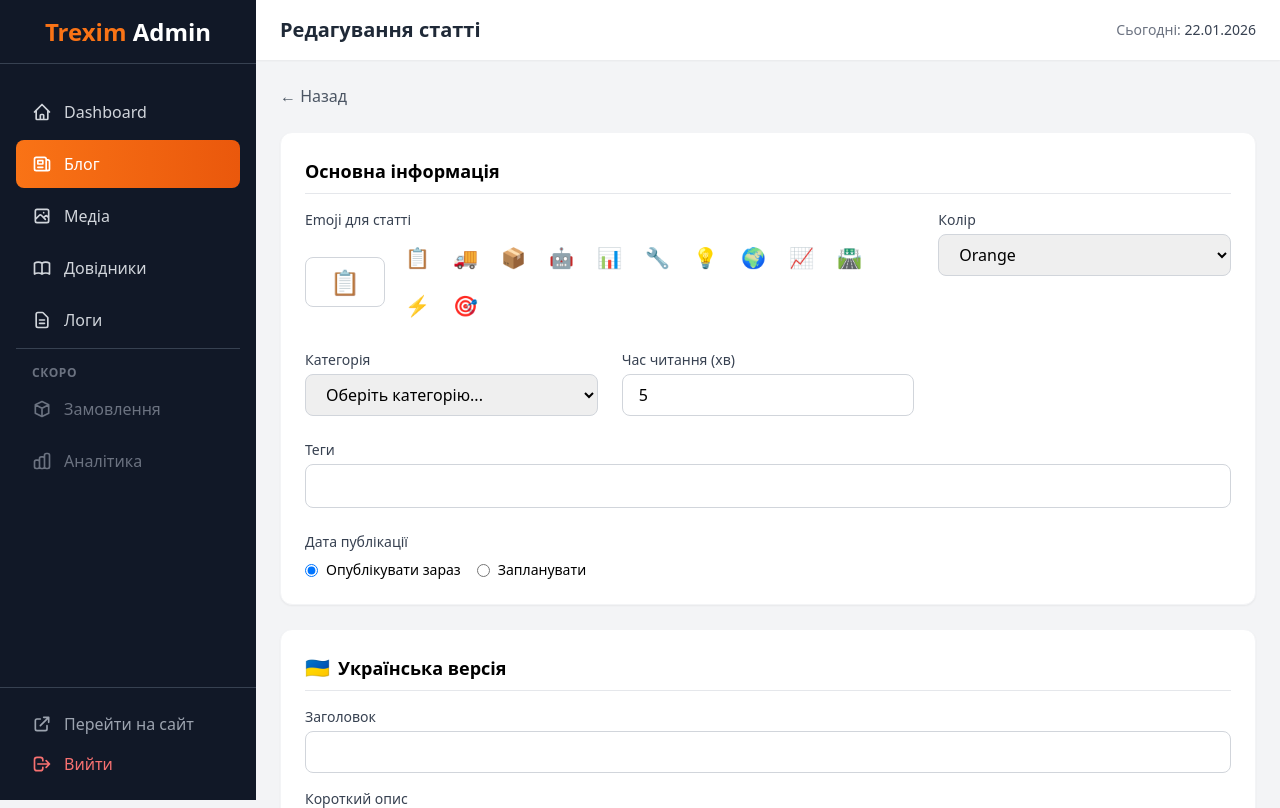
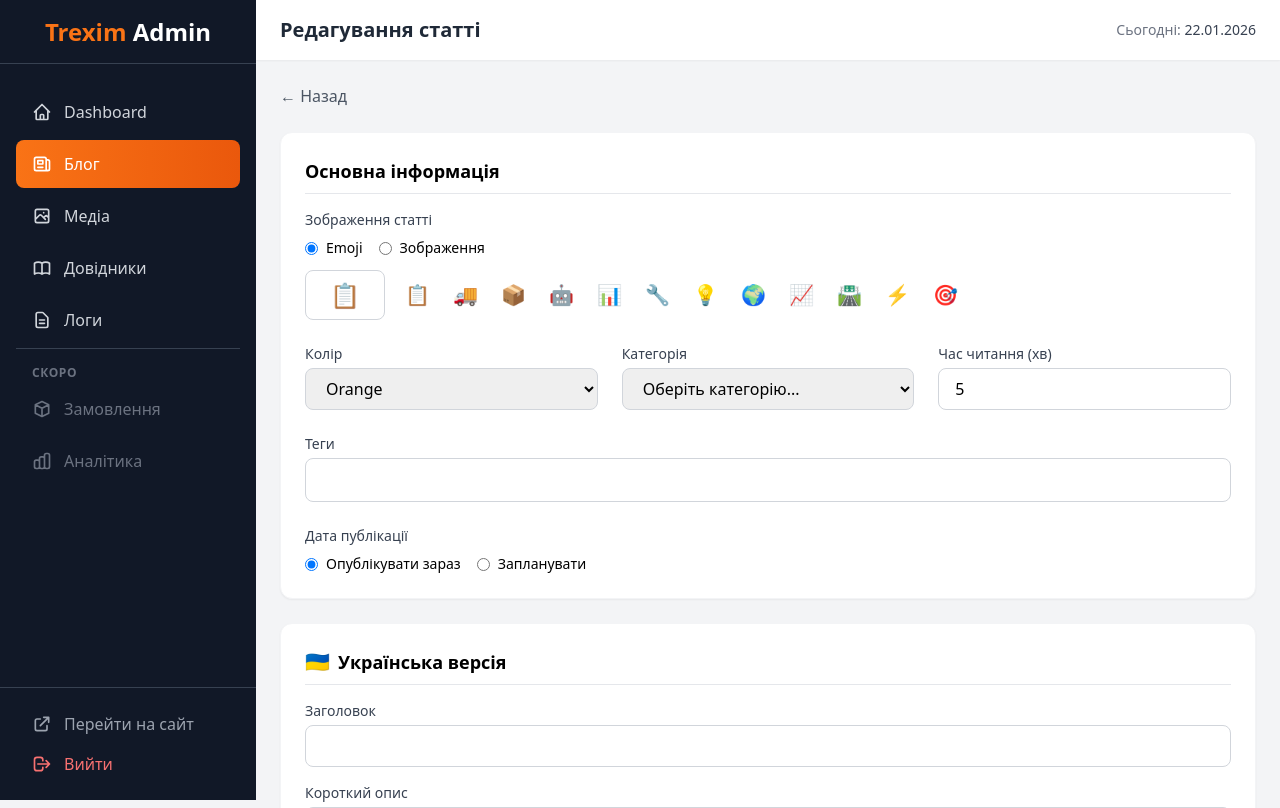
Before and after one commit to Taras732/trexim_v4, a FastAPI app: template app/templates/admin/blog_form.html in a window 1280 px wide. Shown: the top 808 px of the page. Run offline with FastAPI, Linux system fonts and the light colour scheme; the template is opened without the code that fills it, so the values that code supplies are empty; some libraries are stand-ins or nearby versions.

Commit message:
Add image upload with preview to blog admin
- Re-add cover_image upload to create/update routes
- Add image preview in admin form before upload
- Support both emoji and image for post visual
- Show uploaded image in blog post template

Co-Authored-By: Claude Opus 4.5 <noreply@anthropic.com>

```diff
--- a/app/templates/admin/blog_form.html
+++ b/app/templates/admin/blog_form.html
@@ -32,10 +32,23 @@
                 </div>
                 {% endif %}
 
-                <!-- Emoji Picker -->
-                <div class="md:col-span-2">
-                    <label class="block text-sm font-medium text-gray-700 mb-2">Emoji для статті</label>
-                    <div class="flex items-center gap-3">
+                <!-- Image or Emoji Selection -->
+                <div class="md:col-span-3">
+                    <label class="block text-sm font-medium text-gray-700 mb-2">Зображення статті</label>
+
+                    <div class="flex gap-4 mb-3">
+                        <label class="flex items-center cursor-pointer">
+                            <input type="radio" name="visual_type" value="emoji" x-model="visualType" class="mr-2">
+                            <span class="text-sm">Emoji</span>
+                        </label>
+                        <label class="flex items-center cursor-pointer">
+                            <input type="radio" name="visual_type" value="image" x-model="visualType" class="mr-2">
+                            <span class="text-sm">Зображення</span>
+                        </label>
+                    </div>
+
+                    <!-- Emoji Picker -->
+                    <div x-show="visualType === 'emoji'" class="flex items-center gap-3">
                         <input type="text" name="emoji" x-model="emoji"
                                class="w-20 px-4 py-2 border border-gray-300 rounded-lg text-2xl text-center focus:ring-2 focus:ring-orange-500">
                         <div class="flex flex-wrap gap-2">
@@ -45,6 +58,28 @@
                                         x-text="e"></button>
                             </template>
                         </div>
+                    </div>
+
+                    <!-- Image Upload with Preview -->
+                    <div x-show="visualType === 'image'" class="space-y-3">
+                        <div class="flex items-center gap-4">
+                            <input type="file" name="cover_image" accept="image/*" @change="previewImage($event)"
+                                   class="text-sm text-gray-500 file:mr-4 file:py-2 file:px-4 file:rounded-lg file:border-0 file:text-sm file:font-medium file:bg-orange-50 file:text-orange-700 hover:file:bg-orange-100">
+                        </div>
+
+                        <!-- Preview -->
+                        <div x-show="imagePreview" class="mt-3">
+                            <p class="text-sm text-gray-600 mb-2">Превью:</p>
+                            <img :src="imagePreview" class="max-w-xs max-h-48 rounded-lg border border-gray-200 shadow-sm">
+                        </div>
+
+                        <!-- Current Image (for edit mode) -->
+                        {% if post and post.uk.image %}
+                        <div class="mt-2">
+                            <p class="text-sm text-gray-600 mb-2">Поточне зображення:</p>
+                            <img src="{{ post.uk.image }}" class="max-w-xs max-h-48 rounded-lg border border-gray-200 shadow-sm">
+                        </div>
+                        {% endif %}
                     </div>
                 </div>
 
@@ -234,8 +269,21 @@ function blogForm() {
     };
 
     return {
+        visualType: '{{ "image" if post and post.uk.image else "emoji" }}',
         emoji: '{{ post.uk.emoji if post else "📋" }}',
         popularEmojis: ['📋', '🚚', '📦', '🤖', '📊', '🔧', '💡', '🌍', '📈', '🛣️', '⚡', '🎯'],
+        imagePreview: null,
+
+        previewImage(event) {
+            const file = event.target.files[0];
+            if (file) {
+                const reader = new FileReader();
+                reader.onload = (e) => {
+                    this.imagePreview = e.target.result;
+                };
+                reader.readAsDataURL(file);
+            }
+        },
 
         categoryCode: '{% for cat in categories %}{% if post and post.uk.category == cat.name_uk %}{{ cat.code }}{% endif %}{% endfor %}',
 
--- a/app/templates/pages/blog_post.html
+++ b/app/templates/pages/blog_post.html
@@ -39,9 +39,15 @@
 <!-- Article Image -->
 <section class="relative -mt-8 px-6">
     <div class="max-w-4xl mx-auto">
+        {% if post.image %}
+        <div class="h-64 md:h-96 rounded-3xl overflow-hidden shadow-2xl">
+            <img src="{{ post.image }}" alt="{{ post.title }}" class="w-full h-full object-cover">
+        </div>
+        {% else %}
         <div class="h-64 md:h-96 bg-gradient-to-br from-{{ post.color }}-500 to-{{ post.color }}-600 rounded-3xl flex items-center justify-center shadow-2xl">
             <div class="text-9xl">{{ post.emoji }}</div>
         </div>
+        {% endif %}
     </div>
 </section>
 
```
Also changed, not shown: app/admin/routes.py (+39 -5 lines).
